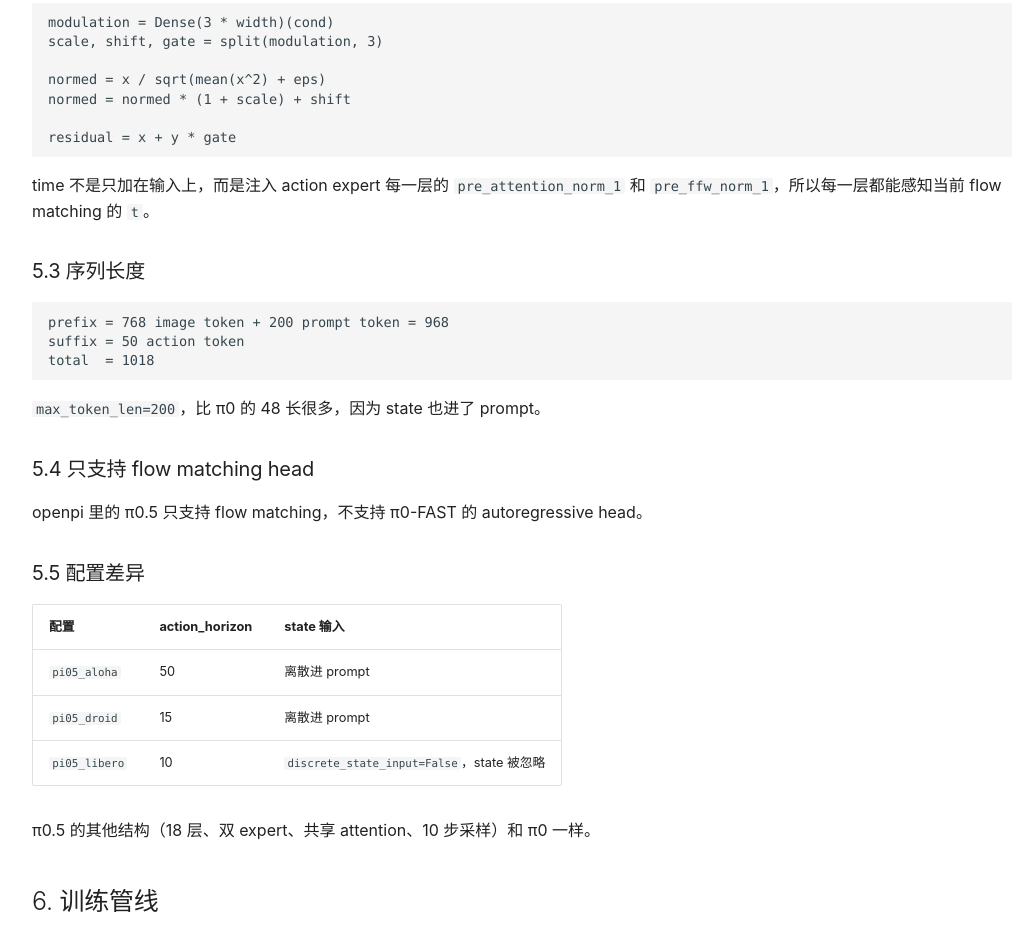
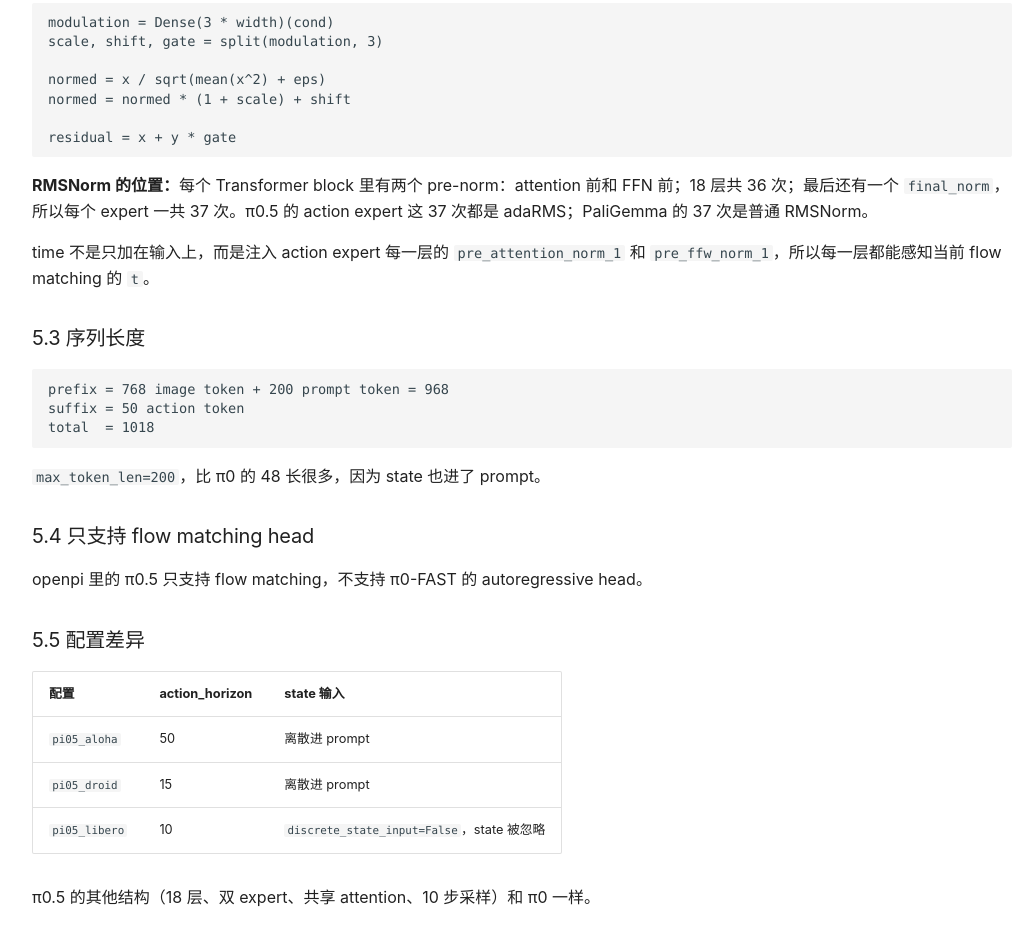
Before and after one commit to xingdong1111-creator/Action_wiki, a plain HTML site: page 大模型/openpi/index.html in a window 1280 px wide. Shown: the part 8252-9184 px from the top of the page, without its empty margins (118-1150 px from the left). Drawn offline with nearby package versions, Linux system fonts and the light colour scheme.

Commit message:
Document RMSNorm positions in pi0.5

```diff
--- a/大模型/openpi/index.html
+++ b/大模型/openpi/index.html
@@ -297,6 +297,7 @@ normed = x / sqrt(mean(x^2) + eps)
 normed = normed * (1 + scale) + shift
 
 residual = x + y * gate</code></pre>
+<p><strong>RMSNorm 的位置：</strong>每个 Transformer block 里有两个 pre-norm：attention 前和 FFN 前；18 层共 36 次；最后还有一个 <code>final_norm</code>，所以每个 expert 一共 37 次。π0.5 的 action expert 这 37 次都是 adaRMS；PaliGemma 的 37 次是普通 RMSNorm。</p>
 <p>time 不是只加在输入上，而是注入 action expert 每一层的 <code>pre_attention_norm_1</code> 和 <code>pre_ffw_norm_1</code>，所以每一层都能感知当前 flow matching 的 <code>t</code>。</p>
 
 <h3 id="pi05-length">5.3 序列长度</h3>
```
